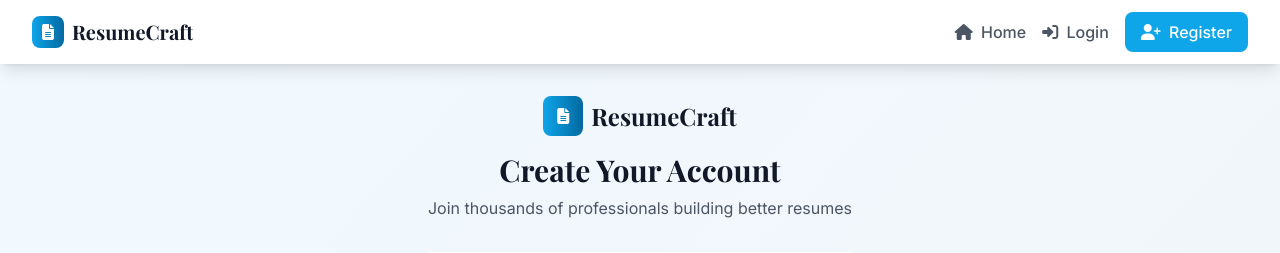
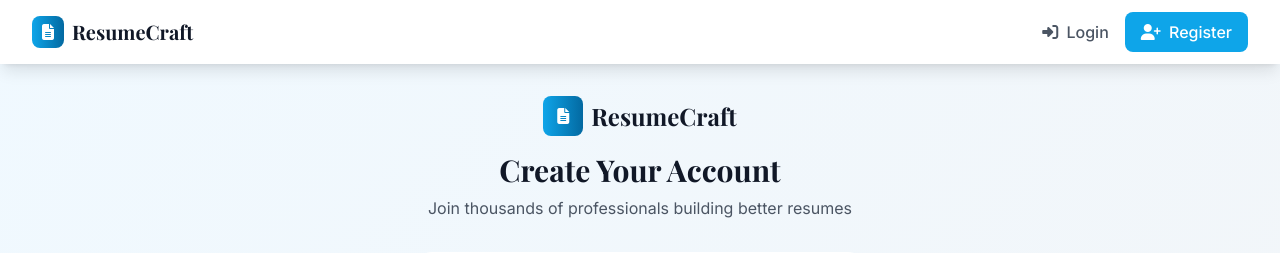
Before and after one commit to hasib9963/resumebuilder, a Django app: page /accounts/register/ in a window 1280 px wide. Shown: the top 253 px of the page. Run offline with Django 5.2, Linux system fonts and the light colour scheme; some libraries are stand-ins or nearby versions.

Commit message:
update navbar

```diff
--- a/accounts/templates/accounts/login.html
+++ b/accounts/templates/accounts/login.html
@@ -153,9 +153,6 @@
                 </div>
 
                 <div class="flex items-center space-x-4">
-                    <a href="{% url 'home' %}" class="text-gray-600 hover:text-primary-600 font-medium transition-colors duration-200">
-                        <i class="fas fa-home mr-1"></i> Home
-                    </a>
                     <a href="{% url 'login' %}" class="bg-primary-500 hover:bg-primary-600 text-white px-4 py-2 rounded-lg font-medium transition-colors duration-200">
                         <i class="fas fa-sign-in-alt mr-1"></i> Login
                     </a>
--- a/accounts/templates/accounts/register.html
+++ b/accounts/templates/accounts/register.html
@@ -181,9 +181,6 @@
                 </div>
 
                 <div class="flex items-center space-x-4">
-                    <a href="{% url 'home' %}" class="text-gray-600 hover:text-primary-600 font-medium transition-colors duration-200">
-                        <i class="fas fa-home mr-1"></i> Home
-                    </a>
                     <a href="{% url 'login' %}" class="text-gray-600 hover:text-primary-600 font-medium transition-colors duration-200">
                         <i class="fas fa-sign-in-alt mr-1"></i> Login
                     </a>
```
